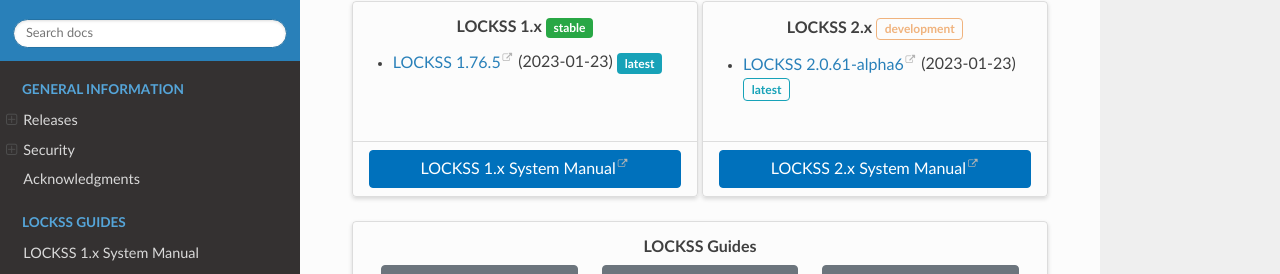
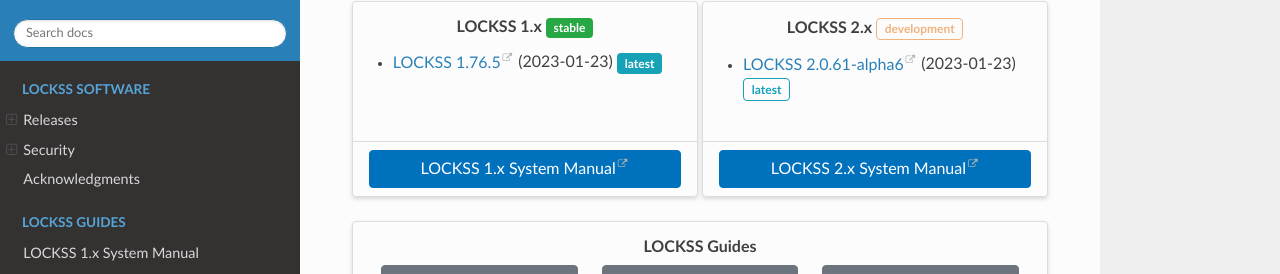
Before and after one commit to lockss/lockss-rtd-portal, a Sphinx documentation site: the page built from docs/index.rst, in a window 1280 px wide. Shown: the part 206-480 px from the top of the page. Built offline with Sphinx 7.4.7 and the Read the Docs theme 2.0.0, drawn with Linux system fonts in a browser that asks for light colours.

Commit message:
Cosmetic.

```diff
--- a/docs/index.rst
+++ b/docs/index.rst
@@ -8,10 +8,10 @@ LOCKSS Documentation Portal
 
 .. raw:: latex
 
-   \part{General Information}
+   \part{LOCKSS Software}
 
 .. toctree::
-   :caption: General Information
+   :caption: LOCKSS Software
    :hidden:
 
    releases
```
